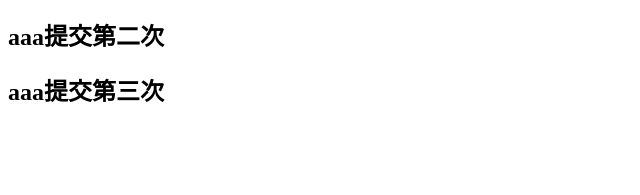
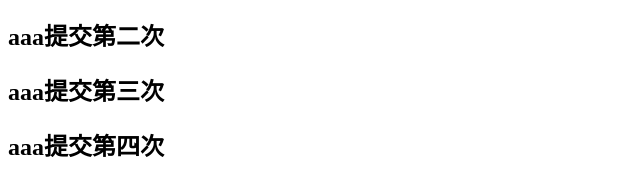
Before and after one commit to qqzak123/git-test001, a plain HTML site: page index.html in a window 1280 px wide. Shown: the part 127-322 px from the top of the page, without its empty margins (0-640 px from the left). Drawn offline with Linux system fonts and the light colour scheme.

Commit message:
aaa第四次上传

```diff
--- a/index.html
+++ b/index.html
@@ -9,5 +9,6 @@
 	<h2>aaa提交</h2>
 	<h2>aaa提交第二次</h2>
 	<h2>aaa提交第三次</h2>
+	<h2>aaa提交第四次</h2>
 </body>
 </html>
```
